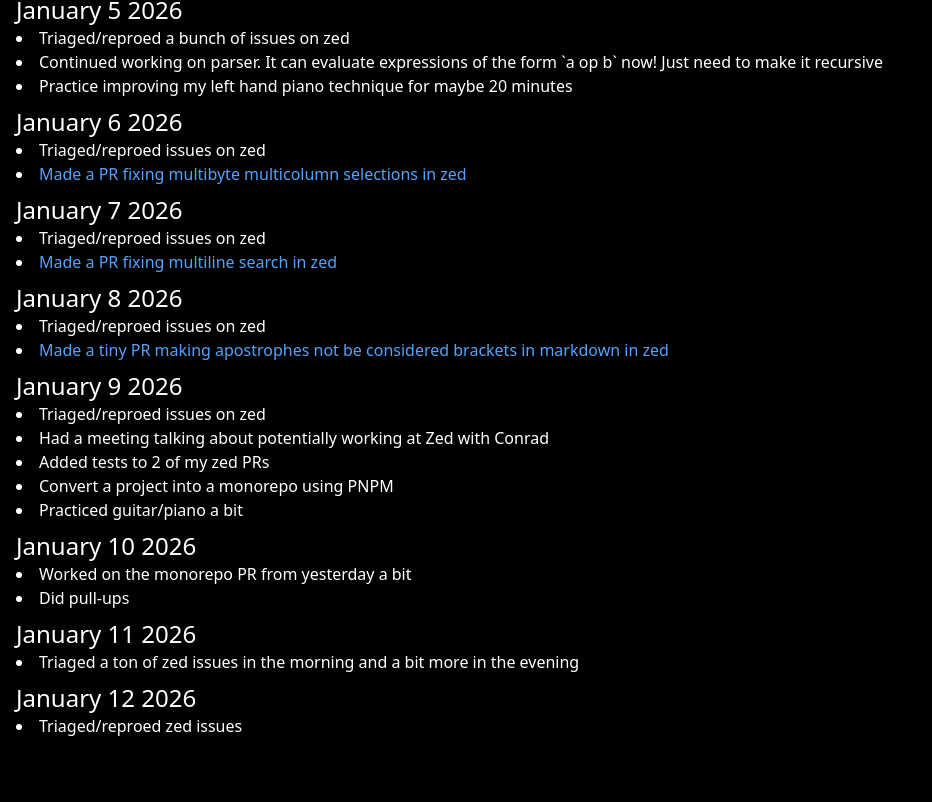
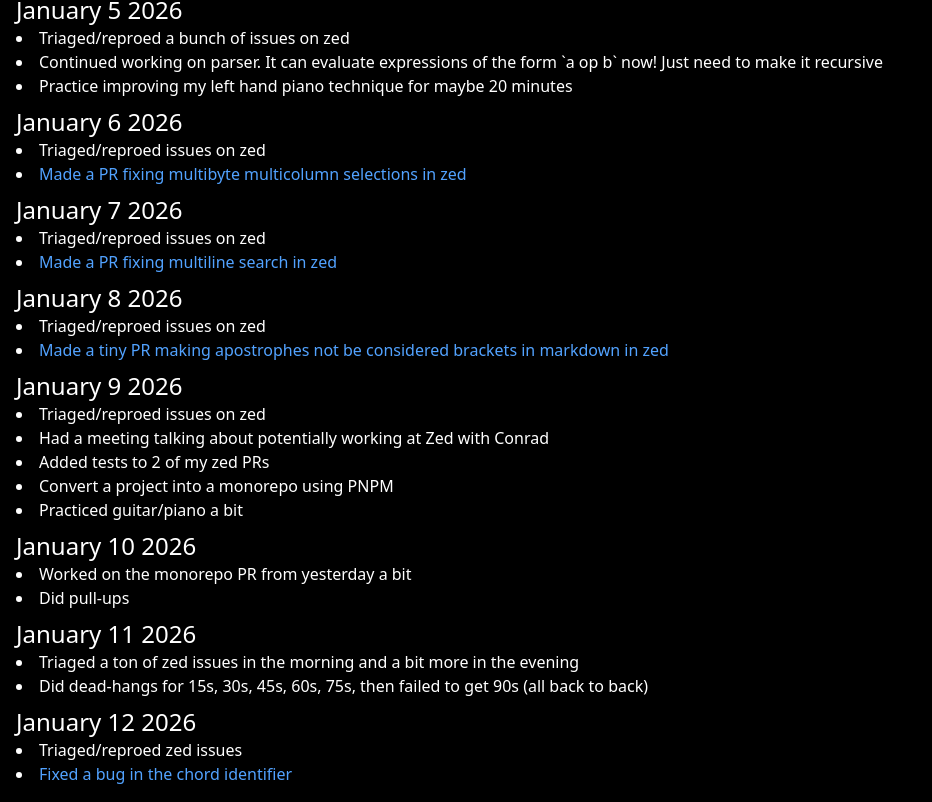
Before and after one commit to Zachiah/life-log, a SvelteKit app: page / in a window 1280 px wide. Shown: the part 562-1364 px from the top of the page, without its empty margins (0-932 px from the left). Before the commit the page ends 1316 px from the top, so only its background shows below. Built offline with nearby package versions, Linux system fonts and the light colour scheme.

Commit message:
Add things for yesterday and today

```diff
--- a/src/routes/+page.svelte
+++ b/src/routes/+page.svelte
@@ -89,11 +89,20 @@
 		},
 		{
 			date: 'January 11 2026',
-			events: ['Triaged a ton of zed issues in the morning and a bit more in the evening']
+			events: [
+				'Triaged a ton of zed issues in the morning and a bit more in the evening',
+				'Did dead-hangs for 15s, 30s, 45s, 60s, 75s, then failed to get 90s (all back to back)'
+			]
 		},
 		{
 			date: 'January 12 2026',
-			events: ['Triaged/reproed zed issues']
+			events: [
+				'Triaged/reproed zed issues',
+				[
+					'Fixed a bug in the chord identifier',
+					'https://github.com/Zachiah/music-theory/commit/6183c1306b424a6b355d5a322cba3e80a26e4ec1'
+				]
+			]
 		}
 	];
 
```
